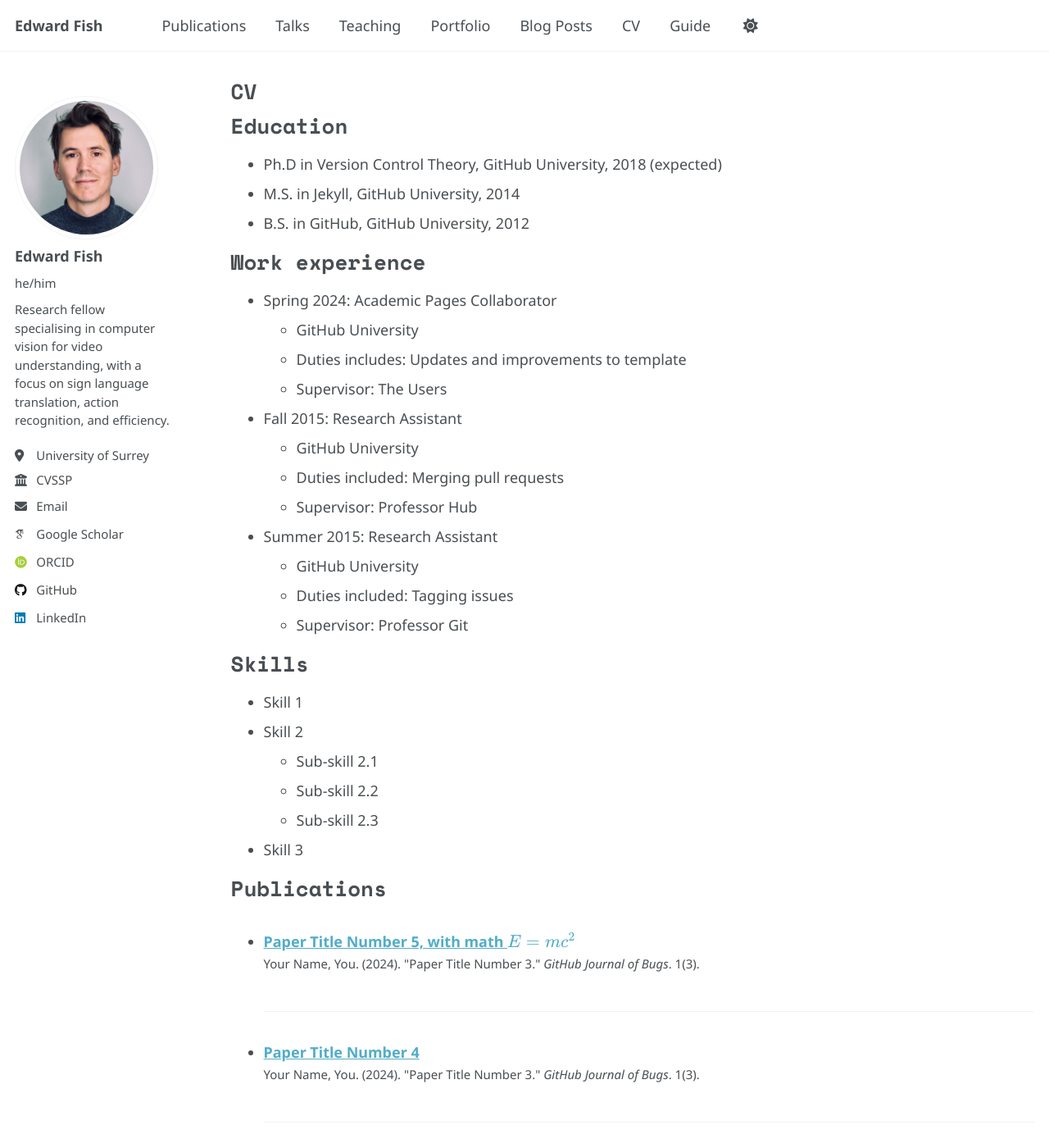
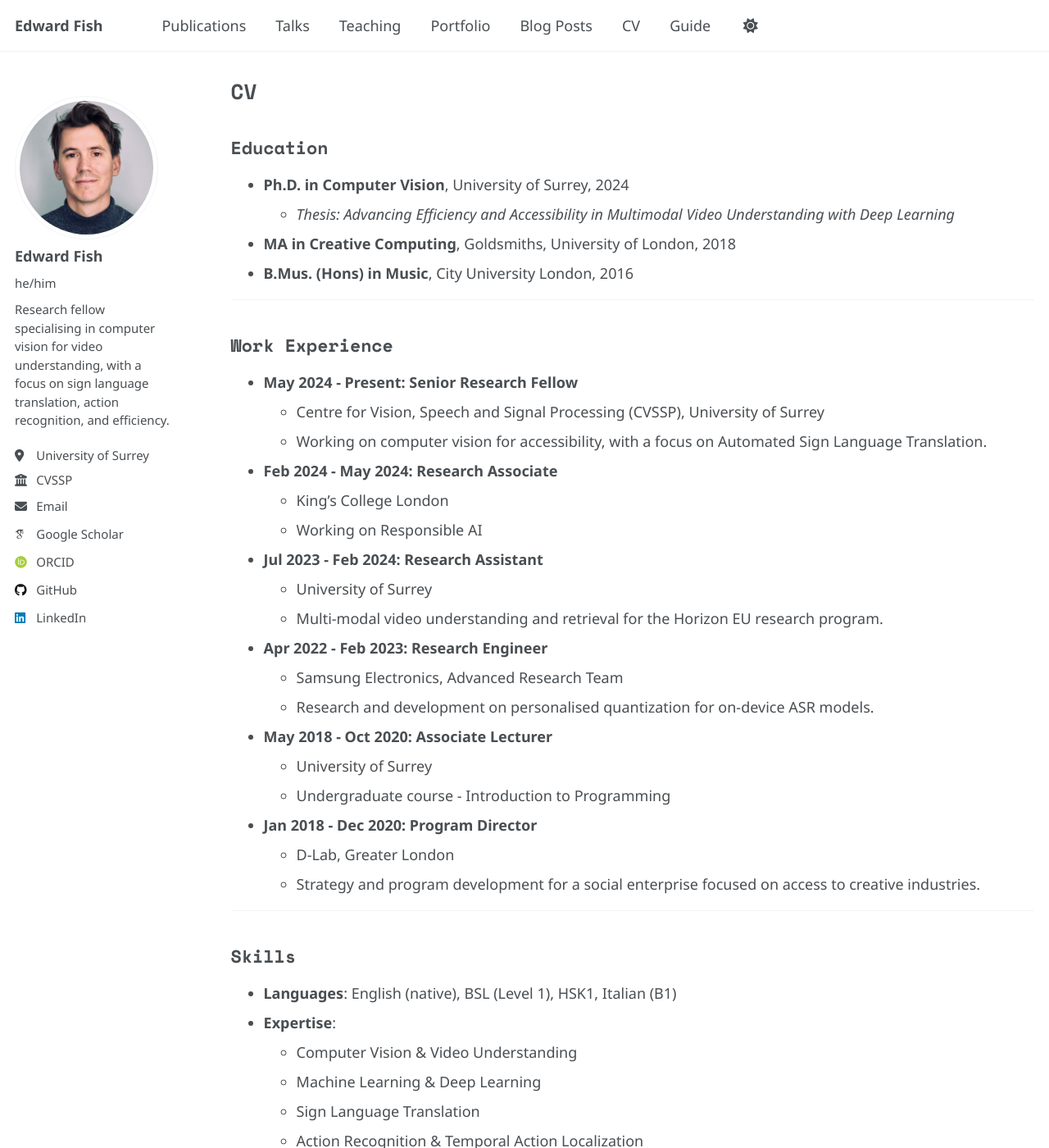
Before and after one commit to ed-fish/ed-fish.github.io, a Jekyll site: the page built from _pages/cv.md, in a window 1280 px wide and 1400 px high. Shown: the whole window at 82% size. Built offline with Jekyll 4.4.1, drawn with Linux system fonts in a browser that asks for light colours; some web fonts are replaced; some of the changed text lies outside the part shown.

Commit message:
Update cv.md

```diff
--- a/_pages/cv.md
+++ b/_pages/cv.md
@@ -9,56 +9,69 @@ redirect_from:
 
 {% include base_path %}
 
-Education
-======
-* Ph.D in Version Control Theory, GitHub University, 2018 (expected)
-* M.S. in Jekyll, GitHub University, 2014
-* B.S. in GitHub, GitHub University, 2012
+## Education
+* **Ph.D. in Computer Vision**, University of Surrey, 2024
+  * *Thesis: Advancing Efficiency and Accessibility in Multimodal Video Understanding with Deep Learning*
+* **MA in Creative Computing**, Goldsmiths, University of London, 2018
+* **B.Mus. (Hons) in  Music**, City University London, 2016
 
-Work experience
-======
-* Spring 2024: Academic Pages Collaborator
-  * GitHub University
-  * Duties includes: Updates and improvements to template
-  * Supervisor: The Users
+---
 
-* Fall 2015: Research Assistant
-  * GitHub University
-  * Duties included: Merging pull requests
-  * Supervisor: Professor Hub
+## Work Experience
 
-* Summer 2015: Research Assistant
-  * GitHub University
-  * Duties included: Tagging issues
-  * Supervisor: Professor Git
+* **May 2024 - Present: Senior Research Fellow**
+  * Centre for Vision, Speech and Signal Processing (CVSSP), University of Surrey
+  * Working on computer vision for accessibility, with a focus on Automated Sign Language Translation.
 
-Skills
-======
-* Skill 1
-* Skill 2
-  * Sub-skill 2.1
-  * Sub-skill 2.2
-  * Sub-skill 2.3
-* Skill 3
+* **Feb 2024 - May 2024: Research Associate**
+  * King's College London
+  * Working on Responsible AI
 
-Publications
-======
-  <ul>{% for post in site.publications reversed %}
-    {% include archive-single-cv.html %}
-  {% endfor %}</ul>
+* **Jul 2023 - Feb 2024: Research Assistant**
+  * University of Surrey
+  * Multi-modal video understanding and retrieval for the Horizon EU research program.
 
-Talks
-======
-  <ul>{% for post in site.talks reversed %}
-    {% include archive-single-talk-cv.html  %}
-  {% endfor %}</ul>
+* **Apr 2022 - Feb 2023: Research Engineer**
+  * Samsung Electronics, Advanced Research Team
+  * Research and development on personalised quantization for on-device ASR models.
 
-Teaching
-======
-  <ul>{% for post in site.teaching reversed %}
-    {% include archive-single-cv.html %}
-  {% endfor %}</ul>
+* **May 2018 - Oct 2020: Associate Lecturer**
+  * University of Surrey
+  * Undergraduate course - Introduction to Programming
 
-Service and leadership
-======
-* Currently signed in to 43 different slack teams
+* **Jan 2018 - Dec 2020: Program Director**
+  * D-Lab, Greater London
+  * Strategy and program development for a social enterprise focused on access to creative industries.
+
+---
+
+## Skills
+
+* **Languages**: English (native), BSL (Level 1), HSK1, Italian (B1)
+* **Expertise**:
+  * Computer Vision & Video Understanding
+  * Machine Learning & Deep Learning
+  * Sign Language Translation
+  * Action Recognition & Temporal Action Localization
+  * Efficient AI (Quantization, Pruning)
+
+---
+
+## Publications
+<ul>{% for post in site.publications reversed %}
+  {% include archive-single-cv.html %}
+{% endfor %}</ul>
+
+---
+
+## Talks
+<ul>{% for post in site.talks reversed %}
+  {% include archive-single-talk-cv.html %}
+{% endfor %}</ul>
+
+---
+
+## Teaching
+<ul>{% for post in site.teaching reversed %}
+  {% include archive-single-cv.html %}
+{% endfor %}</ul>
```
